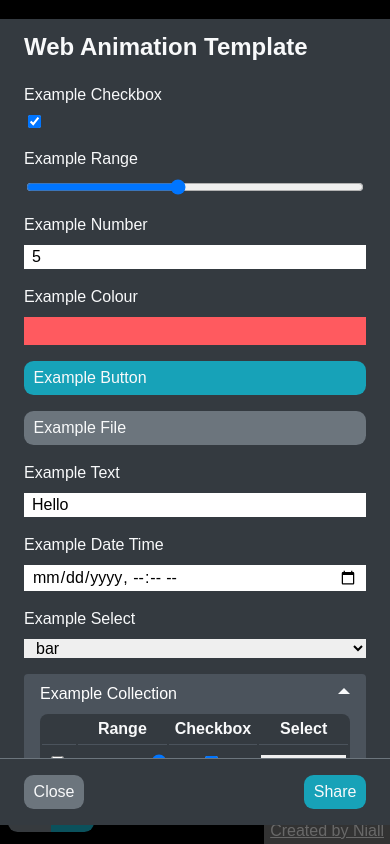
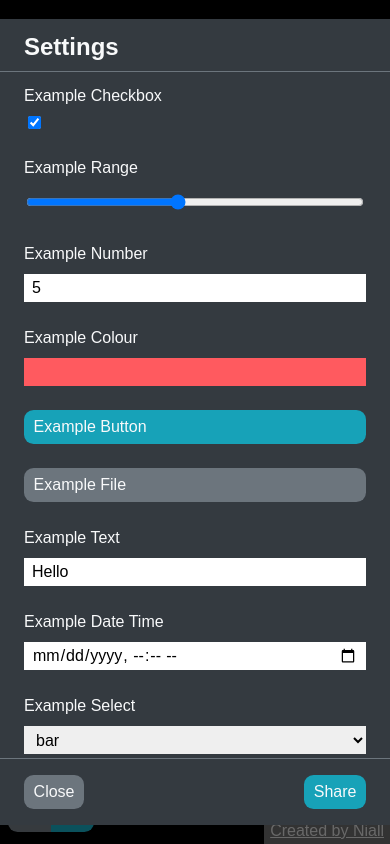
Before and after one commit to eniallator/Web-Animation-Template, a website built with webpack: page public/index.html in a window 390 px wide. Both pictures are taken after a click on the button 29 px from the left and 812 px from the top of the page. Built offline with nearby package versions, Linux system fonts and the light colour scheme.

Commit message:
Fixed styling

```diff
--- a/public/index.html
+++ b/public/index.html
@@ -4,7 +4,8 @@
 <head>
   <meta charset="UTF-8" />
   <meta name="viewport" content="width=device-width, initial-scale=1.0" />
-  <meta name="description" content="Niall's web animation template" />
+  <meta name="description"
+    content="Made using Niall's web animation template - https://github.com/eniallator/Web-Animation-Template/" />
   <meta name="theme-color" content="#343a40" />
   <meta http-equiv="X-UA-Compatible" content="ie=edge" />
   <title>TITLE</title>
@@ -38,7 +39,7 @@
     </div>
     <dialog id="config-modal">
       <form>
-        <h1>Web Animation Template</h1>
+        <h1>Settings</h1>
         <section id="cfg-outer">
         </section>
         <div class="dialog-actions">
--- a/public/styles.css
+++ b/public/styles.css
@@ -21,6 +21,7 @@ select {
   font: inherit;
   font-size: inherit;
   padding: 0 0.5rem;
+  height: 1.75rem;
 }
 input:not([type="checkbox"]) {
   width: 11rem;
@@ -31,7 +32,6 @@ input[type="color"] {
 }
 
 input[type="color"] {
-  height: 1.75rem;
   padding: 0;
 }
 input[type="color"]::-webkit-color-swatch-wrapper {
@@ -132,10 +132,6 @@ canvas {
   width: 100%;
   height: 100%;
   image-rendering: pixelated;
-}
-
-.menu-offset {
-  margin-bottom: 0.4rem !important;
 }
 
 .config-item {
@@ -254,6 +250,9 @@ dialog {
     width: 100%;
     border-radius: 0;
   }
+  #cfg-outer > *:not(:first-child) {
+    margin-top: 1.5rem !important;
+  }
 
   .config-item {
     display: flex;
@@ -286,37 +285,36 @@ dialog form {
   color: var(--text-primary);
 }
 
-h1,
-#cfg-outer,
-dialog .dialog-actions {
+h1 {
   max-width: 100%;
-  padding: 1rem 1.5rem;
-}
-
-h1 {
+  padding: 1rem 1.5rem 0.75rem;
   margin: 0;
+  background-color: var(--bg-primary);
+  position: sticky;
+  top: 0;
+  border-bottom: 1px solid #6c757d;
 }
 
 #cfg-outer {
-  padding: 0.5rem 1.5rem 1rem;
+  max-width: 100%;
+  padding: 0.75rem 1.5rem 1rem;
   overflow-y: auto;
   display: flex;
   flex-direction: column;
 }
 
-#cfg-outer > * {
+#cfg-outer > *:not(:first-child) {
   margin-top: 1rem;
-}
-#cfg-outer > *:first-child {
-  margin-top: 0;
 }
 
 dialog .dialog-actions {
+  border-top: 1px solid #6c757d;
+  max-width: 100%;
+  padding: 1rem 1.5rem;
+  background-color: var(--bg-primary);
   position: sticky;
-  background-color: var(--bg-primary);
   bottom: 0;
   display: flex;
   justify-content: space-between;
   flex-direction: row;
-  border-top: 1px solid #6c757d;
 }
```
